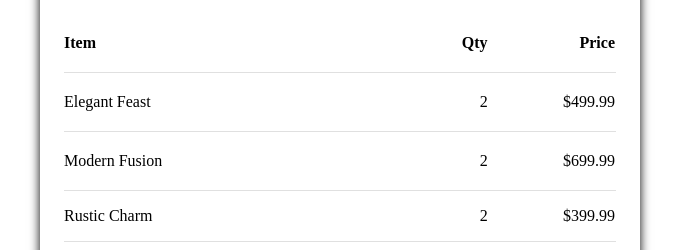
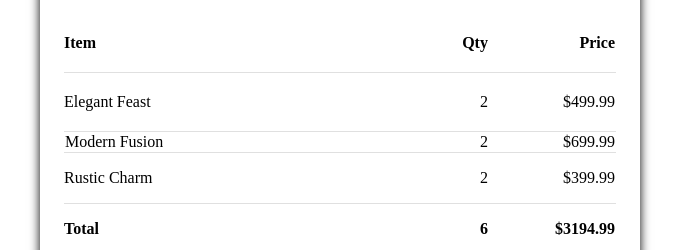
Before and after one commit to Dimas0106/homework-2, a plain HTML site: page index.html in a window 1280 px wide. Shown: the part 198-448 px from the top of the page, without its empty margins (300-979 px from the left). Drawn offline with Linux system fonts and the light colour scheme.

Commit message:
bez zmin

```diff
--- a/index.html
+++ b/index.html
@@ -42,7 +42,7 @@
                     <td style="width: 126px; text-align: right;">$499.99</td>
                 </tr>
                 <tr style="border-bottom: 1px solid #e0e0e0">
-                    <td style="width: 376px; padding: 20px 0;">Modern Fusion</td>
+                    <td style="width: 376px; padding: 20git px 0;">Modern Fusion</td>
                     <td style="width: 50px; text-align: right;">2</td>
                     <td style="width: 126px;text-align: right;">$699.99</td>
                 </tr>
```
